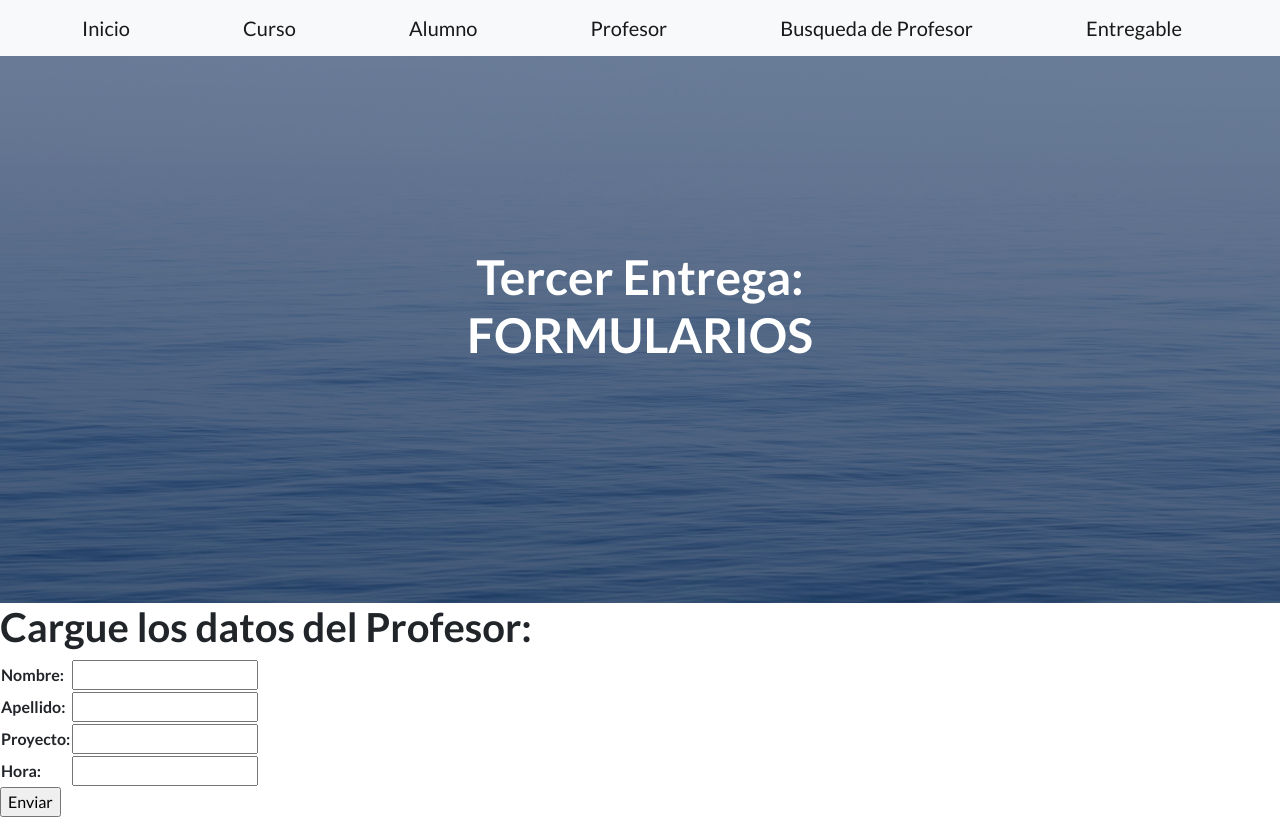
After one commit to FernandaSelmen/Trabajo_3, a Django app: page /app_coder/entregacion/ in a window 1280 px wide. The commit adds this page. Run offline with Django 4.2, Linux system fonts and the light colour scheme; some libraries are stand-ins or nearby versions.

Commit message:
Entregacion

```diff
--- a/app_coder/forms.py
+++ b/app_coder/forms.py
@@ -8,8 +8,21 @@ class ProfesorForm(forms.Form):
     correo = forms.EmailField()
     profesion = forms.CharField(max_length=30)
 
+class AlumnoForm(forms.Form):
+
+    nombre = forms.CharField(max_length=30)
+    apellido = forms.CharField(max_length=20)
+    correo = forms.EmailField()
 
 class BuscarPrefesor(forms.Form):
 
     nombre = forms.CharField(max_length=30)
     apellido = forms.CharField(max_length=20)
+
+
+class EntregablesForm(forms.Form):
+
+    nombre = forms.CharField(max_length=30)
+    apellido = forms.CharField(max_length=20)
+    proyecto = forms.CharField(max_length=60)
+    hora = forms.TimeField()
--- a/app_coder/templates/app_coder/base.html
+++ b/app_coder/templates/app_coder/base.html
@@ -25,7 +25,7 @@
                 <a class="navbar-brand" href="{% url 'Alumno' %}">Alumno</a>
                 <a class="navbar-brand" href="{% url 'Profesor' %}">Profesor</a>
                 <a class="navbar-brand" href="{% url 'BusquedaP' %}">Busqueda de Profesor</a>
-
+                <a class="navbar-brand" href="{% url 'entrega' %}">Entregable</a>
             </div>
         </nav>
         <!-- Masthead-->
--- a/app_coder/templates/app_coder/buscador_curso.html
+++ b/app_coder/templates/app_coder/buscador_curso.html
@@ -6,7 +6,7 @@
     <h1>Cargue los datos del Curso:</h1><br>
 
     <p> Curso: <input type = "text" name="curso"><br>
-    <p> Camada: <input type = "number" name="camada"><br>
+     Camada: <input type = "number" name="camada"><br> <p>
           <input type = "submit" value="Enviar">
  </form>
 
--- /dev/null
+++ b/app_coder/templates/app_coder/entregacion.html
@@ -0,0 +1,22 @@
+
+{% extends 'app_coder/base.html' %}
+
+{% load static %}
+
+{% block conteni_que_cambia %}
+
+
+
+
+
+<form action=""    method="POST">{% csrf_token %}
+  <table>
+       <h1>Cargue los datos del Profesor:</h1>
+      {{ miFormulario.as_table }}
+
+      <table>
+  <input type = "submit" value="Enviar">
+</form>
+
+
+{% endblock %}
--- a/app_coder/urls.py
+++ b/app_coder/urls.py
@@ -1,5 +1,5 @@
 from django.urls import path
-from app_coder.views import inicio , bucadorCurso, bucadorAlumno, profesorForms, buscarProfe
+from app_coder.views import inicio , bucadorCurso, bucadorAlumno, profesorForms, buscarProfe, entrega
 
 
 
@@ -14,4 +14,7 @@ urlpatterns = [
 
     path('resultadosProfesor/', buscarProfe, name = 'BusquedaP' ),
 
+    path('entregacion/', entrega , name ='entrega'),
+
+
 ]
--- a/app_coder/views.py
+++ b/app_coder/views.py
@@ -1,6 +1,6 @@
 from django.shortcuts import render
-from app_coder.models import Curso, Alumno, Profesor
-from app_coder.forms import ProfesorForm
+from app_coder.models import Curso, Alumno, Profesor, Entregables
+from app_coder.forms import ProfesorForm, AlumnoForm, EntregablesForm
 
 
 
@@ -28,18 +28,30 @@ def bucadorCurso( request):
 
 def bucadorAlumno( request):
 
-     if request.method == 'POST':
+      if request.method == "POST":
 
-            nombre = request.POST['nombre']
-            apellido = request.POST['apellido']
-            correo = request.POST['correo']
+            miFormulario = AlumnoForm(request.POST)
+            print(miFormulario)
 
-            alumno =  Alumno(nombre = nombre, apellido = apellido, correo = correo)
+            if miFormulario.is_valid:
+                  informacion = miFormulario.cleaned_data
 
-            alumno.save()
+                  nombre=informacion["nombre"]
+                  apellido = informacion["apellido"]
+                  correo =informacion["correo"]
 
 
-     return render(request, 'app_coder/buscador_alumno.html')
+                  alumno = Alumno(nombre= nombre, apellido = apellido, correo = correo)
+
+                  alumno.save()
+
+                  return render(request, "app_coder/buscador_alumno.html")
+      else:
+            miFormulario = AlumnoForm()
+
+      return render(request, "app_coder/buscador_alumno.html", {"miFormulario": miFormulario})
+
+
 
 
 
@@ -83,3 +95,33 @@ def buscarProfe(request):
 
        # miFormulario = ProfesorForm()
     return render(request, "app_coder/resultadosProfesor.html", {})
+
+
+
+
+
+def entrega(request):
+
+      if request.method == "POST":
+
+            miFormulario = EntregablesForm(request.POST)
+            print(miFormulario)
+
+            if miFormulario.is_valid:
+
+                  informacion = miFormulario.cleaned_data
+
+                  nombre=informacion["nombre"]
+                  apellido = informacion["apellido"]
+                  proyecto =informacion["proyecto"]
+                  hora =informacion["hora"]
+
+
+                  entregalo = Entregables(nombre= nombre, apellido = apellido, proyecto = proyecto, hora = hora)
+                  entregalo.save()
+
+                  return render(request, "app_coder/entregacion.html")
+      else:
+            miFormulario = EntregablesForm()
+
+      return render(request, "app_coder/entregacion.html", {"miFormulario": miFormulario})
```
Also changed, not shown: app_coder/models.py (+11 -4 lines), app_coder/templates/app_coder/buscador_alumno.html (+8 -11 lines), app_coder/migrations/0004_entregables.py (added).
